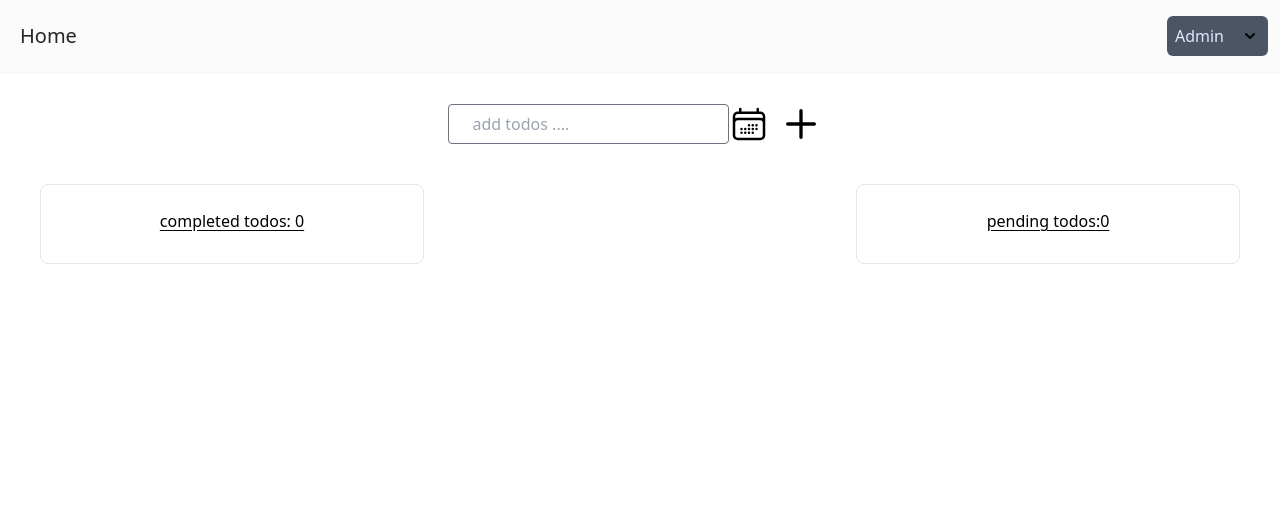
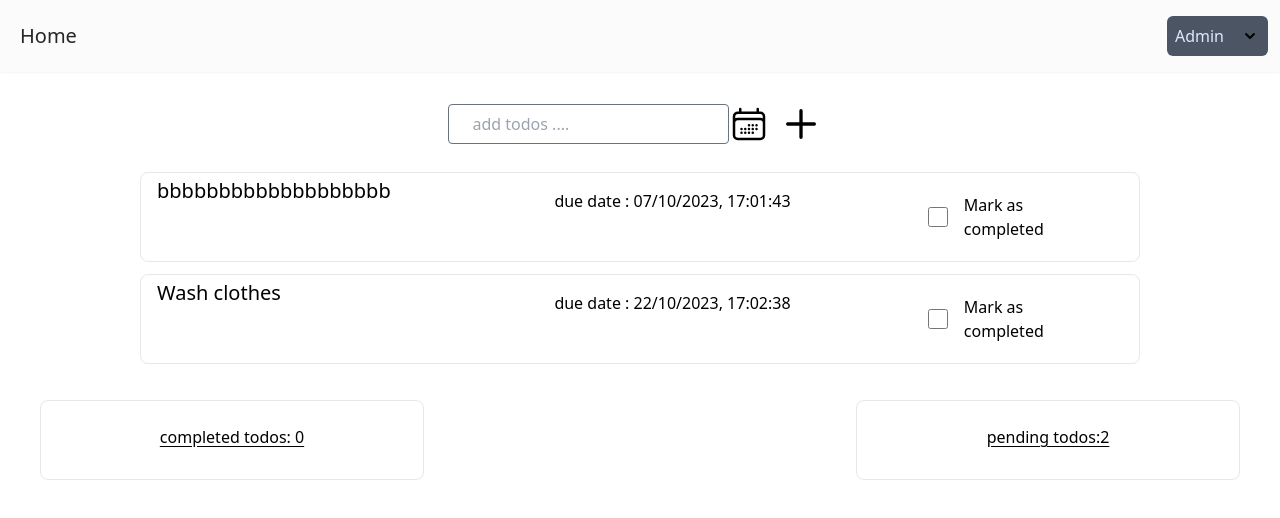
Before and after one commit to Fibinjohnson/vuejs-task-management, a Vue app: page / in a window 1280 px wide. Shown: the top 518 px of the page. Built offline with nearby package versions, Linux system fonts and the light colour scheme; data requests are answered from the project's data file.

Commit message:
implementing vuex

```diff
--- a/db.json
+++ b/db.json
@@ -1,3 +1,16 @@
 {
-  "todos": []
+  "todos": [
+    {
+      "id": 1,
+      "todo": "bbbbbbbbbbbbbbbbbbb",
+      "duedate": "07/10/2023, 17:01:43",
+      "isCompleted": false
+    },
+    {
+      "id": 2,
+      "todo": "Wash clothes",
+      "duedate": "22/10/2023, 17:02:38",
+      "isCompleted": false
+    }
+  ]
 }
--- a/src/views/HomeView.vue
+++ b/src/views/HomeView.vue
@@ -42,7 +42,7 @@ import axios from 'axios'
 export default {
   name: 'HomeView',
   components: {
-     NavVue ,
+    NavVue ,
     DatePicker,
     TodoList,
     StatusList
@@ -78,20 +78,16 @@ export default {
             lastid=0
           }
           console.log(lastid,'last id')
-          const res=await fetch('http://localhost:3000/todos',{
-          method:'POST',
-          headers: {
-        'Content-Type':'application/json'
-       },
-       body:JSON.stringify({
+          const res=await axios.post('http://localhost:3000/todos',
+       {
           id:lastid+1,
           todo:task.value.input,
           duedate:new Date(date.value).toLocaleString(),
-          isCompleted:false
-
-       })
-    })
-    if(res.ok){
+          isCompleted:false},{ headers: {
+        'Content-Type':'application/json'
+       }
+      })
+      if(res.statusText==='Created'){
           todos.value.push()
           store.dispatch('insertNewTodo',{ id:lastid+1,
           todo:task.value.input,
@@ -102,7 +98,6 @@ export default {
           date.value=new Date()
           }
         }).catch((err)=>{
-          console.log(err)
           err.inner.forEach((error)=>{
             errors.value={...errors.value,[error.path]:error.message}
           })
```
Also changed, not shown: src/views/TodoList.vue (+0 -20 lines).
